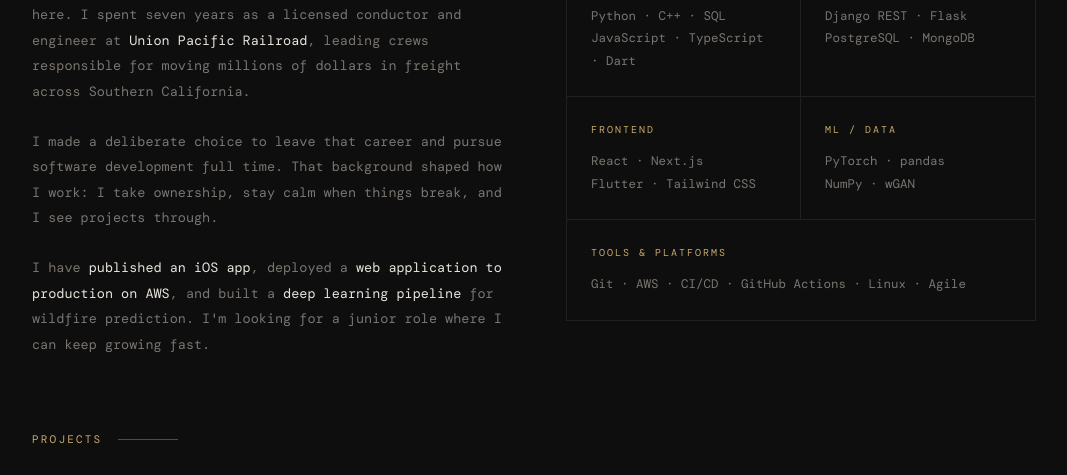
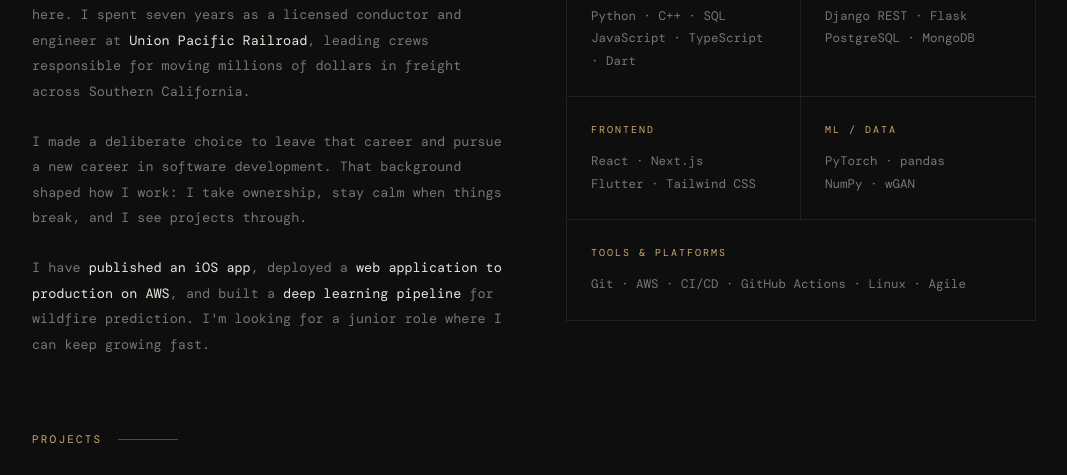
Before and after one commit to uuriah/uuriah.github.io, a plain HTML site: page index.html in a window 1280 px wide. Shown: the part 1364-1839 px from the top of the page, without its empty margins (106-1173 px from the left). Drawn offline with nearby package versions, Linux system fonts and the light colour scheme; a web font is replaced by a local one.

Commit message:
Adjust formatting

```diff
--- a/index.html
+++ b/index.html
@@ -788,8 +788,8 @@
           leading crews responsible for moving millions of dollars in freight across Southern California.
         </p>
         <p class="about-text reveal">
-          I made a deliberate choice to leave that career and pursue software development
-          full time. That background shaped how I work: I take ownership, stay calm when
+          I made a deliberate choice to leave that career and pursue a new career in software development.
+          That background shaped how I work: I take ownership, stay calm when
           things break, and I see projects through.
         </p>
         <p class="about-text reveal">
```
